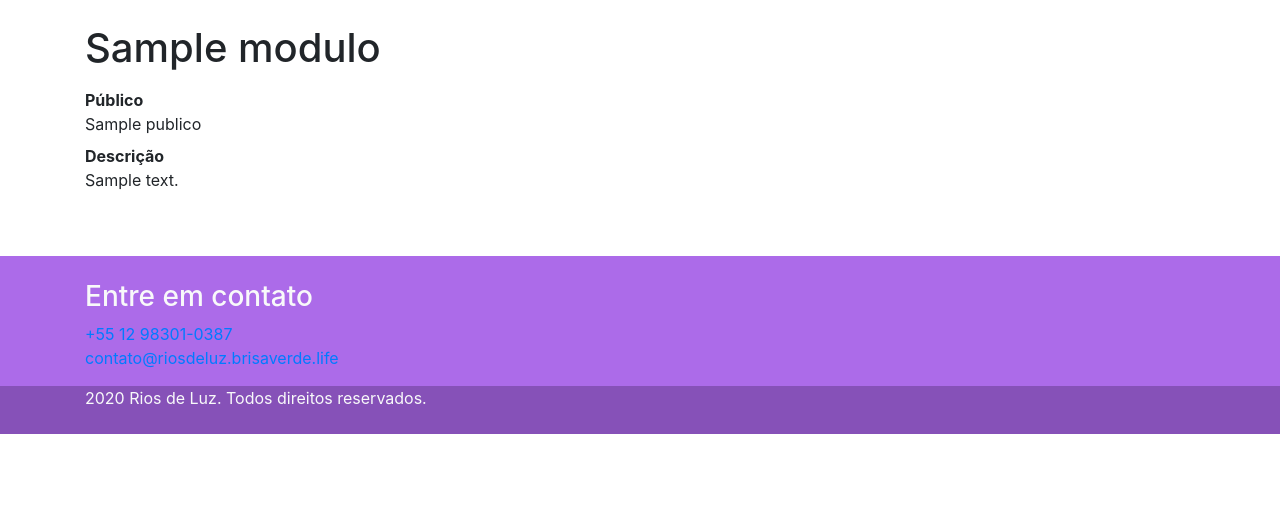
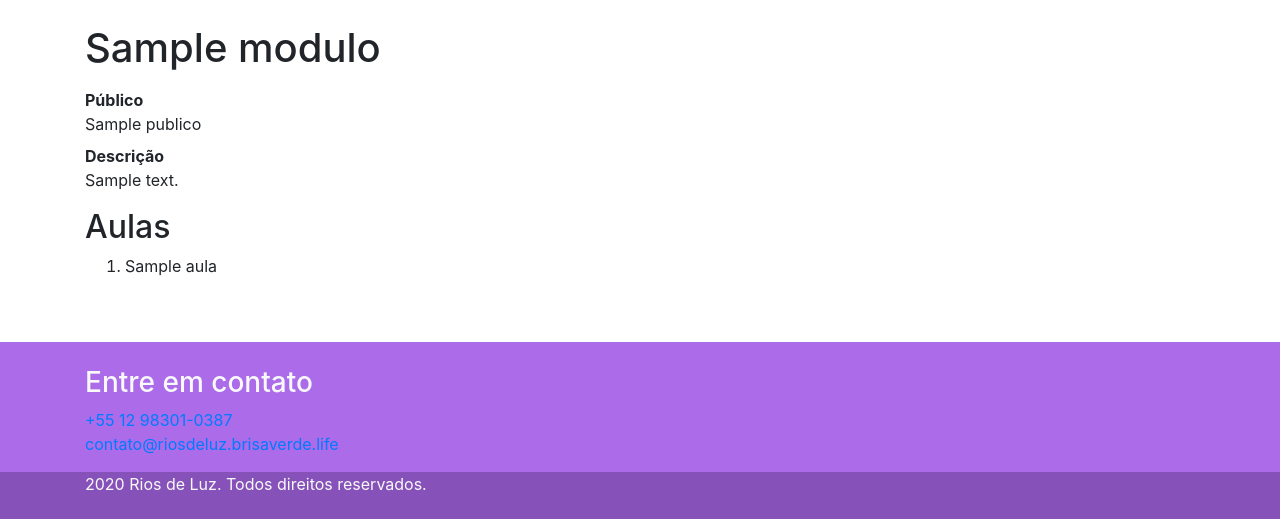
Before and after one commit to serlus/RiosDeLuz, a Django app: template curso/modulos/templates/modulos/modulo_detalhe.html in a window 1280 px wide. Shown: the part 56-575 px from the top of the page. Run offline with Django 3.2, Linux system fonts and the light colour scheme; the template is opened without the code that fills it: most values are stand-ins (such as "Sample title", 1, 10 or a date in 2020); some libraries are stand-ins or nearby versions.

Commit message:
acesso a relaçao com atributo_set

```diff
--- a/curso/modulos/facade.py
+++ b/curso/modulos/facade.py
@@ -13,3 +13,7 @@ def listar_modulos_ordenados() -> List[Modulo]:
 
 def encontrar_modulo(slug: str) -> Modulo:
     return Modulo.objects.get(slug=slug)
+
+
+def listar_aulas_de_modulo_ordenadas(modulo: Modulo):
+    return list(modulo.aula_set.order_by('order').all())
--- a/curso/modulos/templates/modulos/modulo_detalhe.html
+++ b/curso/modulos/templates/modulos/modulo_detalhe.html
@@ -13,6 +13,12 @@
                 <dt>Descrição </dt>
                 <dd>{{ modulo.descricao }}</dd>
             </dl>
+            <h2>Aulas</h2>
+            <ol>
+                {% for aula in aulas %}
+                <li>{{ aula.titulo }}</li>
+                {% endfor %}
+            </ol>
         </div>
     </div>
 </div>
--- a/curso/modulos/views.py
+++ b/curso/modulos/views.py
@@ -5,4 +5,5 @@ from curso.modulos import facade
 # Create your views here.
 def detalhe(request, slug):
     modulo = facade.encontrar_modulo(slug)
-    return render(request, 'modulos/modulo_detalhe.html', {'modulo': modulo})
+    aulas = facade.listar_aulas_de_modulo_ordenadas(modulo)
+    return render(request, 'modulos/modulo_detalhe.html', {'modulo': modulo, 'aulas': aulas})
```
Also changed, not shown: curso/modulos/test/test_modulos_detalhe.py (+12 -2 lines).
